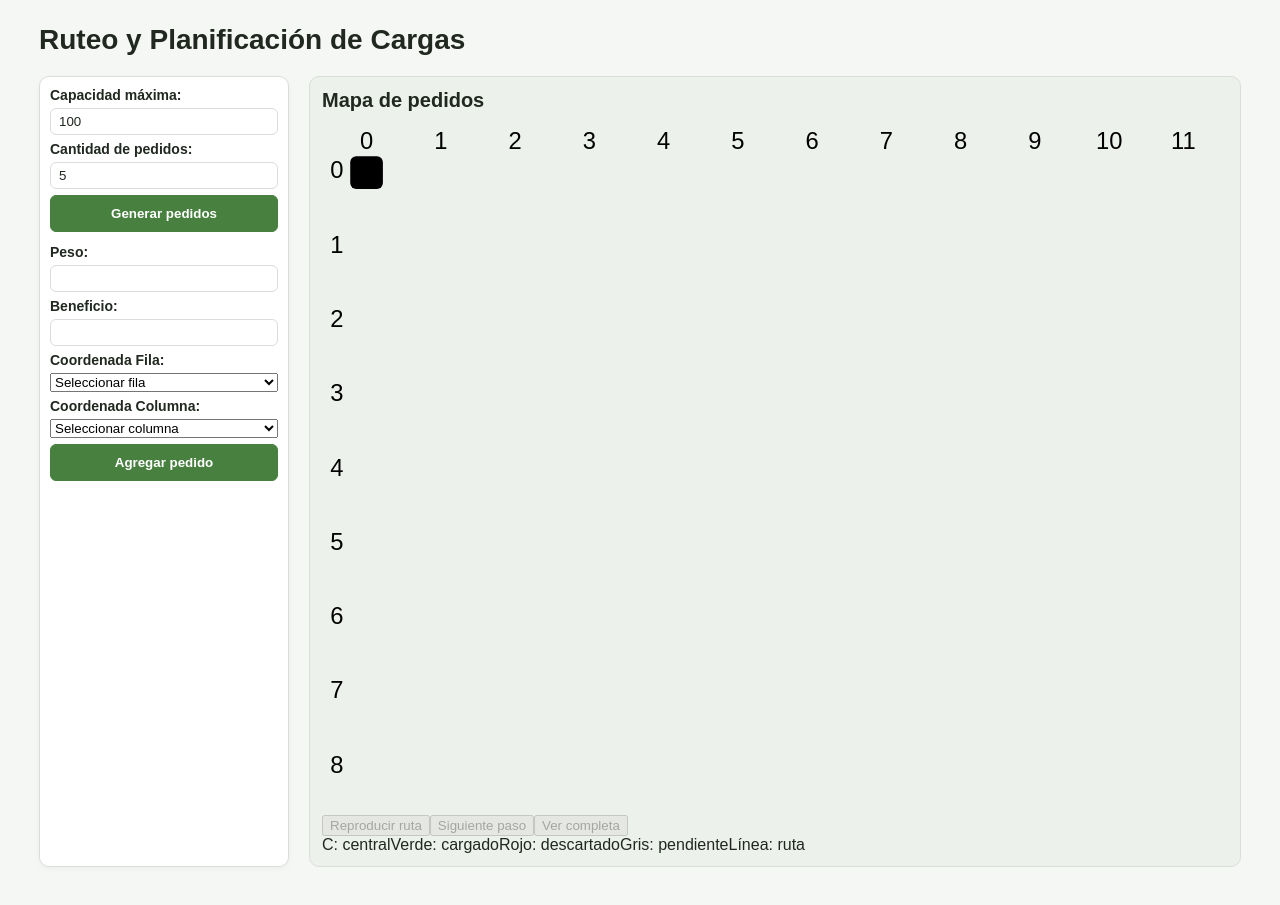
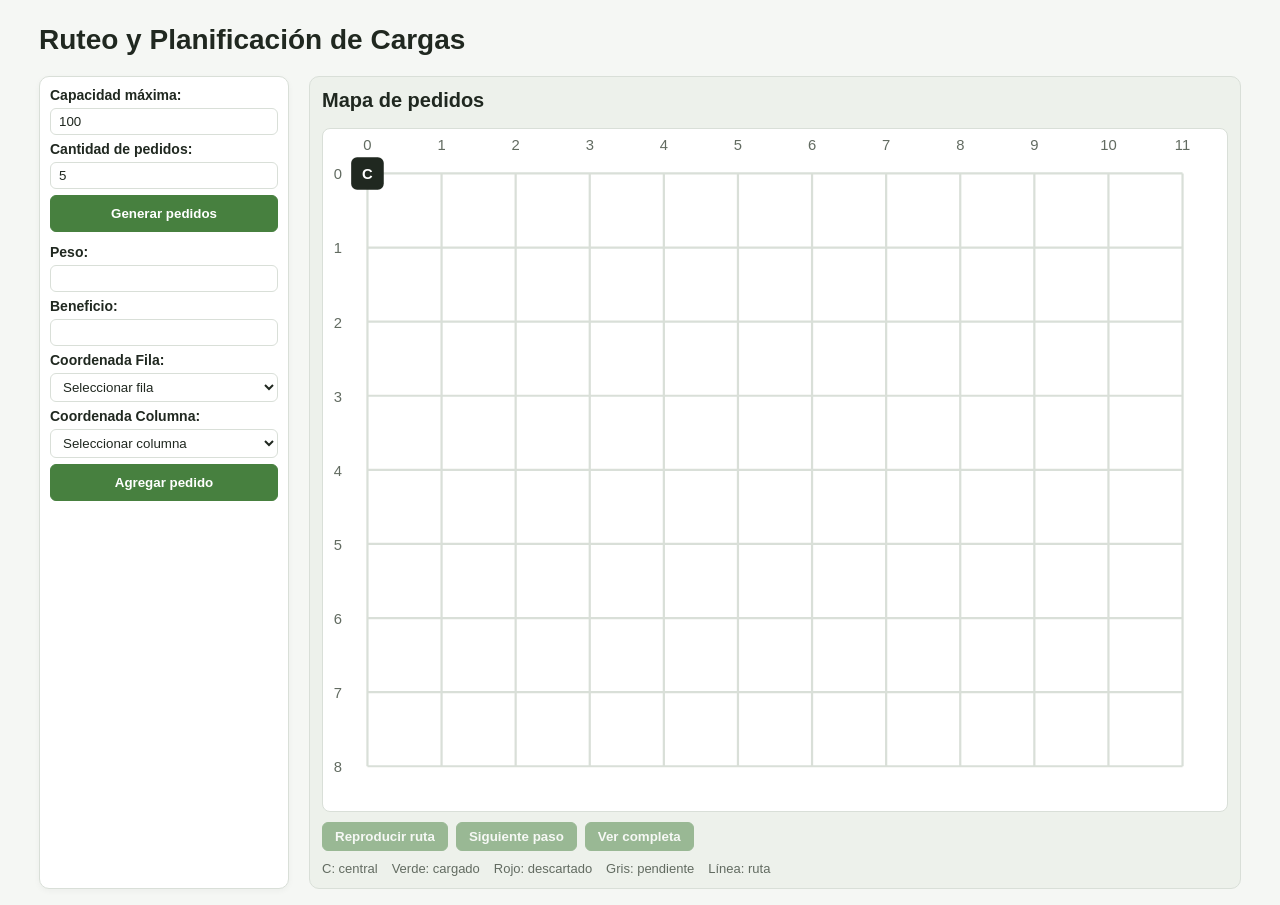
Before and after one commit to Maykel-Poveda-Paniagua/Proyecto1_Ruteo_PlanificacionDeCargas, a React (Vite) app: page / in a window 1280 px wide. Shown: the top 905 px of the page. Built offline with nearby package versions, Linux system fonts and the light colour scheme.

Commit message:
feat: se actualiza los estilos del mapa

```diff
--- a/src/index.css
+++ b/src/index.css
@@ -11,6 +11,7 @@
     --fondo-barra: #eae3d5;
     --borde: #d9dfd8;
     --texto-secundario: #626b61;
+    --ruta: #d97706;
 }
 
 /*==========================================
@@ -142,7 +143,8 @@ body {
     font-weight: 600;
 }
 
-.order_form input {
+.order_form input,
+.order_form select {
     width: 100%;
     padding: 5px 8px;
     border: 1px solid var(--borde);
@@ -152,7 +154,8 @@ body {
     font-family: inherit;
 }
 
-.order_form input:focus {
+.order_form input:focus,
+.order_form select:focus {
     outline: 2px solid var(--verde-claro);
     border-color: var(--verde);
 }
@@ -211,6 +214,39 @@ body {
 
 .orders_descartado,
 .orders_vacio {
+    color: #b3261e;
+    font-weight: 600;
+}
+
+.mapa_controles {
+    display: flex;
+    flex-wrap: wrap;
+    align-items: center;
+    gap: 8px;
+    margin-top: 10px;
+}
+
+.mapa_controles button {
+    padding: 6px 12px;
+    border: 1px solid var(--verde);
+    border-radius: 6px;
+    background: var(--verde);
+    color: var(--blanco);
+    font-weight: 600;
+    cursor: pointer;
+}
+
+.mapa_controles button:hover:not(:disabled) {
+    background: var(--verde-oscuro);
+}
+
+.mapa_controles button:disabled {
+    opacity: 0.5;
+    cursor: not-allowed;
+}
+
+.mapa_progreso {
+    font-size: 13px;
     color: var(--texto-secundario);
 }
 
@@ -284,6 +320,89 @@ body {
     font-size: 15px;
     font-weight: 700;
     white-space: nowrap;
+}
+
+/*==========================================
+    VIEWMAP
+========================================== */
+.view_map h2 {
+    margin: 0 0 8px;
+    font-size: 18px;
+}
+
+.mapa_svg {
+    width: 100%;
+    height: auto;
+    display: block;
+    background: var(--blanco);
+    border: 1px solid var(--borde);
+    border-radius: 8px;
+}
+
+.mapa_calle {
+    stroke: var(--borde);
+    stroke-width: 1.5;
+}
+
+.mapa_eje {
+    fill: var(--texto-secundario);
+    font-size: 10px;
+}
+
+.mapa_ruta {
+    fill: none;
+    stroke: var(--ruta);
+    stroke-width: 3;
+    stroke-linejoin: round;
+    stroke-linecap: round;
+}
+
+.mapa_ruta_regreso {
+    stroke-dasharray: 6 5;
+    opacity: 0.7;
+}
+
+.mapa_central {
+    fill: var(--negro);
+}
+
+.mapa_texto_central,
+.mapa_texto_nodo {
+    fill: var(--blanco);
+    font-size: 10px;
+    font-weight: 700;
+    pointer-events: none;
+}
+
+.mapa_nodo {
+    stroke: var(--blanco);
+    stroke-width: 2;
+}
+
+.mapa_nodo_seleccionado { fill: var(--verde); }
+.mapa_nodo_descartado   { fill: #c0392b; }
+.mapa_nodo_pendiente    { fill: var(--texto-secundario); }
+
+.mapa_leyenda {
+    display: flex;
+    flex-wrap: wrap;
+    gap: 14px;
+    margin-top: 10px;
+    font-size: 13px;
+    color: var(--texto-secundario);
+}
+
+.mapa_badge {
+    fill: var(--negro);
+    stroke: var(--blanco);
+    stroke-width: 1.5;
+}
+
+.mapa_texto_badge {
+    fill: var(--blanco);
+    font-size: 9px;
+    font-weight: 700;
+    pointer-events: none;
 }
 
 /*==========================================
```
